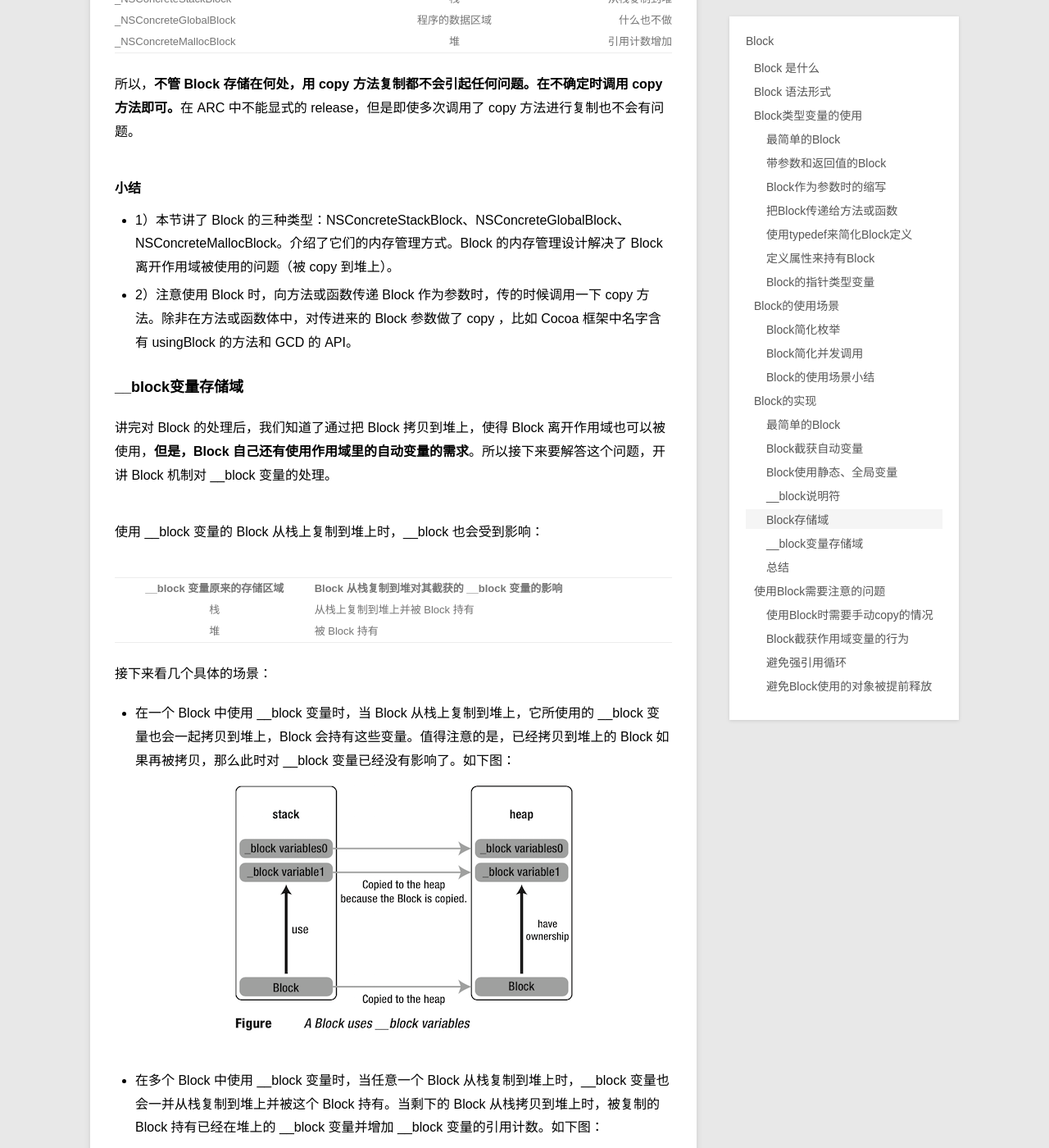
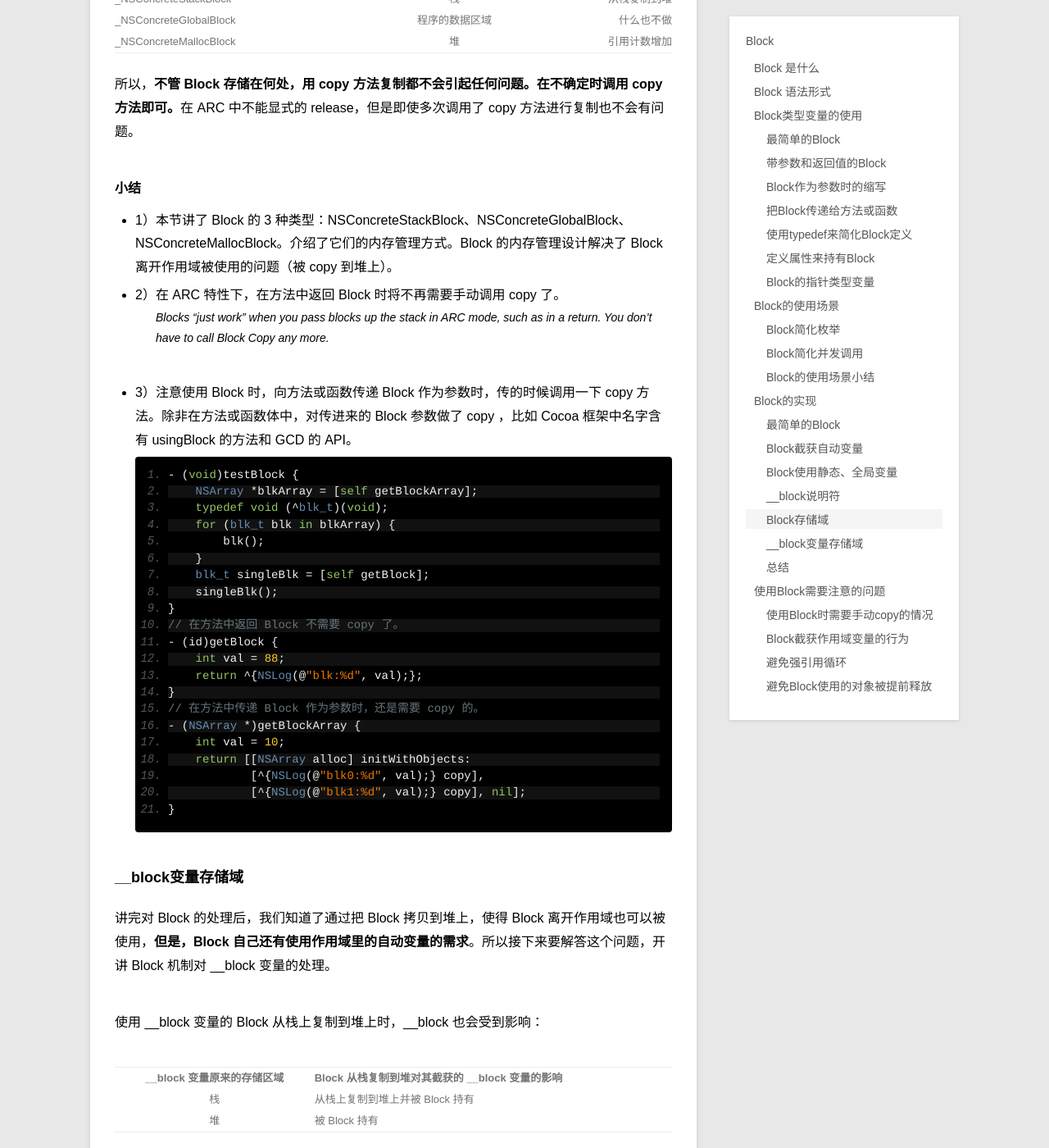
Before and after one commit to samirchen/samirchen.github.io, a Jekyll site: the page built from _posts/blog/2014-05-12-block-in-objc.md, in a window 1280 px wide and 1400 px high, scrolled down 20127 px. Shown: the whole window at 82% size. Built offline with Jekyll 4.4.1, drawn with Linux system fonts in a browser that asks for light colours; Markdown is read by kramdown in place of the engine named in the settings.

Commit message:
update blog

```diff
--- a/_posts/blog/2014-05-12-block-in-objc.md
+++ b/_posts/blog/2014-05-12-block-in-objc.md
@@ -708,8 +708,36 @@ blk() 在执行时发生异常，这时由于 getBlockArray 函数执行结束
 
 ####小结
 
-- 1）本节讲了 Block 的三种类型：NSConcreteStackBlock、NSConcreteGlobalBlock、NSConcreteMallocBlock。介绍了它们的内存管理方式。Block 的内存管理设计解决了 Block 离开作用域被使用的问题（被 copy 到堆上）。
-- 2）注意使用 Block 时，向方法或函数传递 Block 作为参数时，传的时候调用一下 copy 方法。除非在方法或函数体中，对传进来的 Block 参数做了 copy ，比如 Cocoa 框架中名字含有 usingBlock 的方法和 GCD 的 API。
+- 1）本节讲了 Block 的 3 种类型：NSConcreteStackBlock、NSConcreteGlobalBlock、NSConcreteMallocBlock。介绍了它们的内存管理方式。Block 的内存管理设计解决了 Block 离开作用域被使用的问题（被 copy 到堆上）。
+- 2）在 ARC 特性下，在方法中返回 Block 时将不再需要手动调用 copy 了。
+>Blocks “just work” when you pass blocks up the stack in ARC mode, such as in a return. You don’t have to call Block Copy any more.
+
+- 3）注意使用 Block 时，向方法或函数传递 Block 作为参数时，传的时候调用一下 copy 方法。除非在方法或函数体中，对传进来的 Block 参数做了 copy ，比如 Cocoa 框架中名字含有 usingBlock 的方法和 GCD 的 API。
+
+>
+	- (void)testBlock {
+	    NSArray *blkArray = [self getBlockArray];
+	    typedef void (^blk_t)(void);
+	    for (blk_t blk in blkArray) {
+	        blk();
+	    }
+	    blk_t singleBlk = [self getBlock];
+	    singleBlk();
+	}
+	// 在方法中返回 Block 不需要 copy 了。
+	- (id)getBlock {
+	    int val = 88;
+	    return ^{NSLog(@"blk:%d", val);};
+	}
+	// 在方法中传递 Block 作为参数时，还是需要 copy 的。
+	- (NSArray *)getBlockArray {
+	    int val = 10;
+	    return [[NSArray alloc] initWithObjects:
+	            [^{NSLog(@"blk0:%d", val);} copy],
+	            [^{NSLog(@"blk1:%d", val);} copy], nil];
+	}
+
+
 
 
 ###__block变量存储域
```
